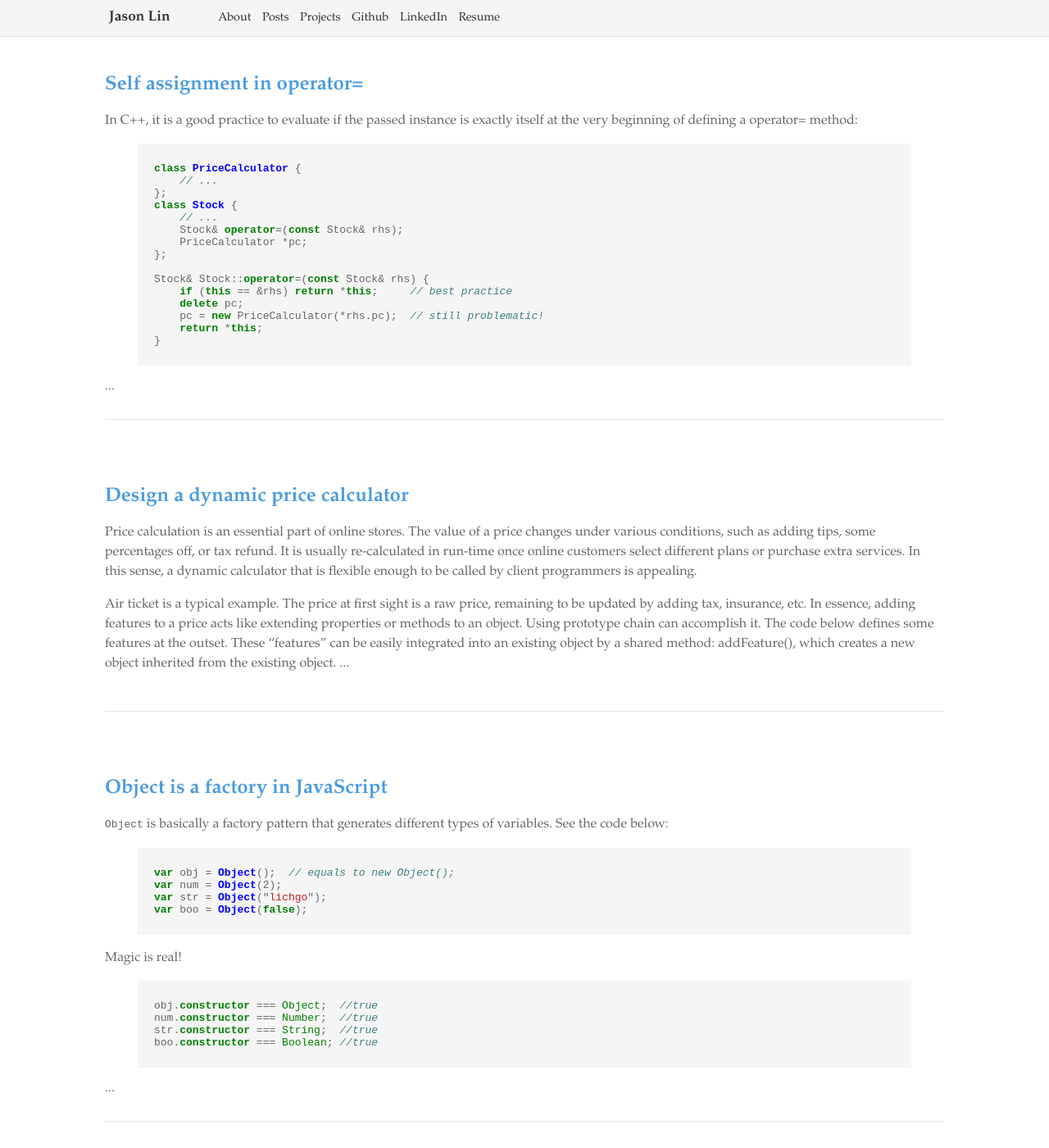
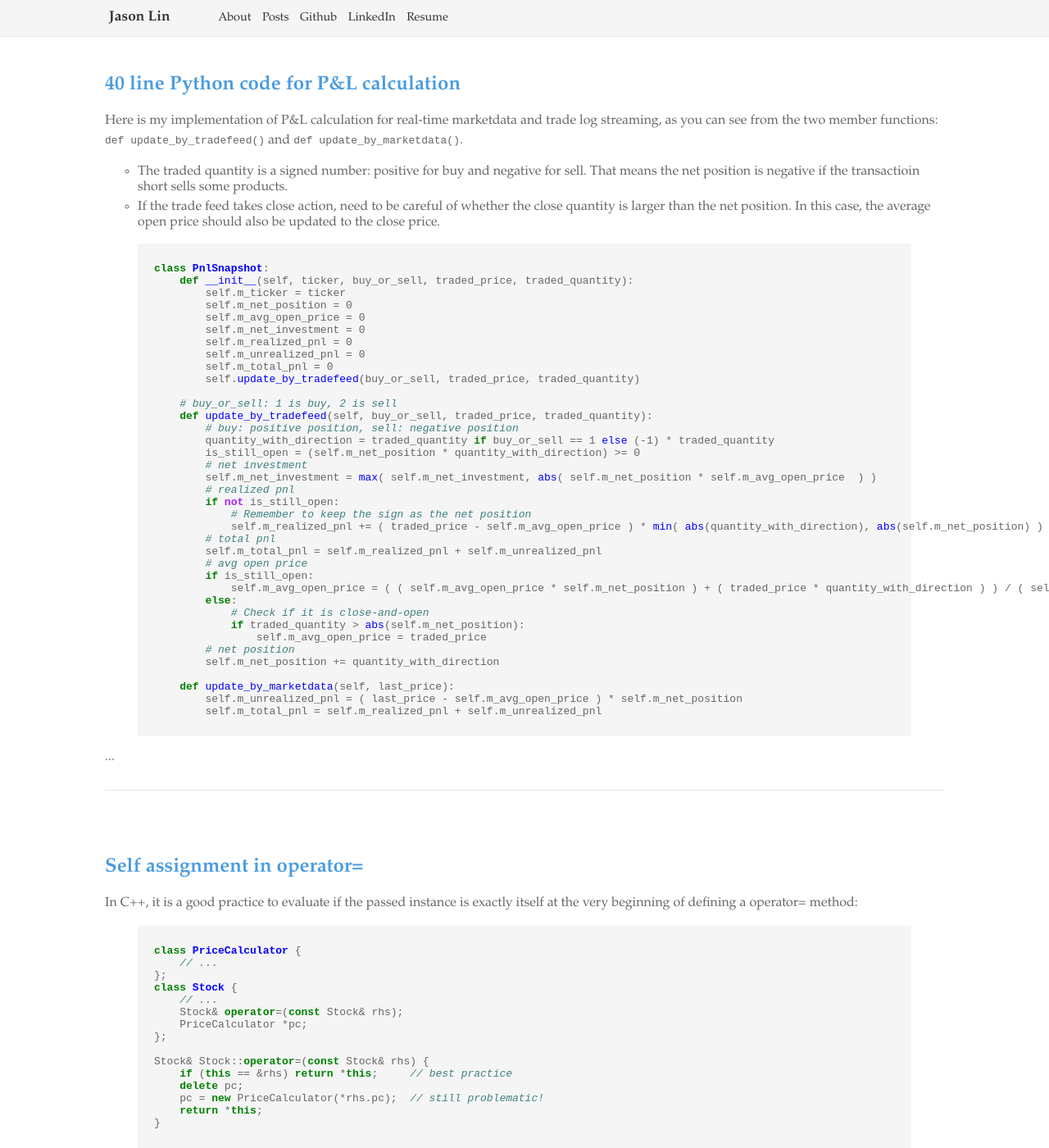
Before and after one commit to lichgo/lichgo.github.io, a Jekyll site: the page built from index.html, in a window 1280 px wide and 1400 px high. Shown: the whole window at 82% size. Built offline with Jekyll 4.4.1, drawn with Linux system fonts in a browser that asks for light colours.

Commit message:
add new post

```diff
--- a/_layouts/default.html
+++ b/_layouts/default.html
@@ -13,7 +13,6 @@
 			<span class="sitename"><a href="/">Jason Lin</a></span>
 			<span><a href="/about">About</a></span>
 			<span><a href="/posts">Posts</a></span>
-			<span><a href="/projects">Projects</a></span>
 			<span><a href="http://github.com/lichgo">Github</a></span>
 			<span><a href="http://linkedin.com/in/canhonglin/">LinkedIn</a></span>
 			<span><a href="/assets/resume.pdf">Resume</a></span>
--- /dev/null
+++ b/_posts/2015-10-29-40-lines-pnl-calculation.md
@@ -0,0 +1,49 @@
+---
+layout: post
+title: 40 line Python code for P&L calculation
+---
+Here is my implementation of P&L calculation for real-time marketdata and trade log streaming, as you can see from the two member functions: `def update_by_tradefeed()` and `def update_by_marketdata()`.
+
+* The traded quantity is a signed number: positive for buy and negative for sell. That means the net position is negative if the transactioin short sells some products.
+* If the trade feed takes close action, need to be careful of whether the close quantity is larger than the net position. In this case, the average open price should also be updated to the close price.
+
+
+{% highlight python %}
+class PnlSnapshot:
+    def __init__(self, ticker, buy_or_sell, traded_price, traded_quantity):
+        self.m_ticker = ticker
+        self.m_net_position = 0
+        self.m_avg_open_price = 0
+        self.m_net_investment = 0
+        self.m_realized_pnl = 0
+        self.m_unrealized_pnl = 0
+        self.m_total_pnl = 0
+        self.update_by_tradefeed(buy_or_sell, traded_price, traded_quantity)
+
+    # buy_or_sell: 1 is buy, 2 is sell
+    def update_by_tradefeed(self, buy_or_sell, traded_price, traded_quantity):
+        # buy: positive position, sell: negative position
+        quantity_with_direction = traded_quantity if buy_or_sell == 1 else (-1) * traded_quantity
+        is_still_open = (self.m_net_position * quantity_with_direction) >= 0
+        # net investment
+        self.m_net_investment = max( self.m_net_investment, abs( self.m_net_position * self.m_avg_open_price  ) )
+        # realized pnl
+        if not is_still_open:
+            # Remember to keep the sign as the net position
+            self.m_realized_pnl += ( traded_price - self.m_avg_open_price ) * min( abs(quantity_with_direction), abs(self.m_net_position) ) * ( abs(self.m_net_position) / self.m_net_position )
+        # total pnl
+        self.m_total_pnl = self.m_realized_pnl + self.m_unrealized_pnl
+        # avg open price
+        if is_still_open:
+            self.m_avg_open_price = ( ( self.m_avg_open_price * self.m_net_position ) + ( traded_price * quantity_with_direction ) ) / ( self.m_net_position + quantity_with_direction )
+        else:
+            # Check if it is close-and-open
+            if traded_quantity > abs(self.m_net_position):
+                self.m_avg_open_price = traded_price
+        # net position
+        self.m_net_position += quantity_with_direction
+
+    def update_by_marketdata(self, last_price):
+        self.m_unrealized_pnl = ( last_price - self.m_avg_open_price ) * self.m_net_position
+        self.m_total_pnl = self.m_realized_pnl + self.m_unrealized_pnl
+{% endhighlight %}
```
